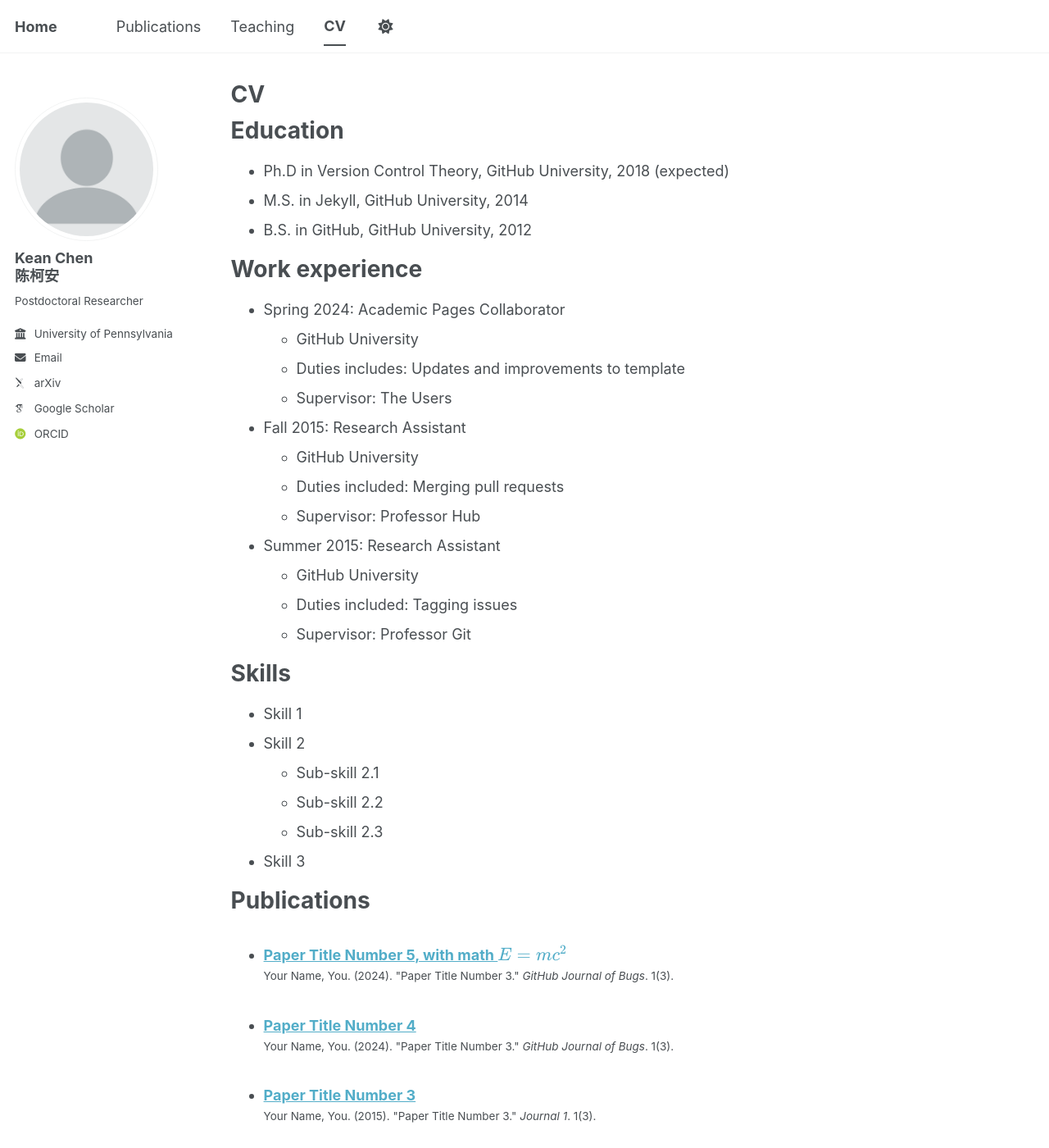
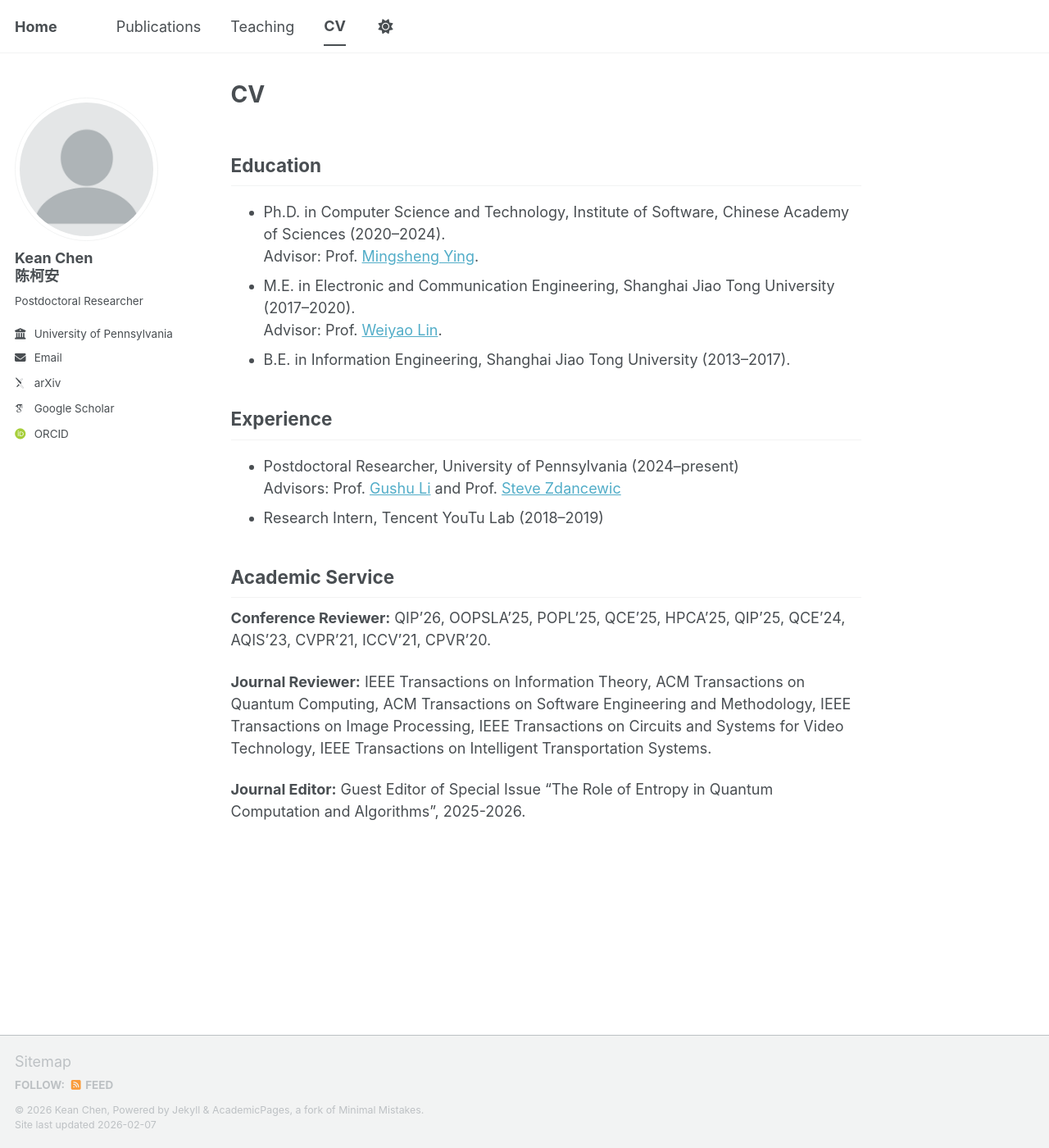
Before and after one commit to cccorn/cccorn.github.io, a Jekyll site: the page built from _pages/cv.md, in a window 1280 px wide and 1400 px high. Shown: the whole window at 82% size. Built offline with Jekyll 4.4.1, drawn with Linux system fonts in a browser that asks for light colours; some web fonts are replaced; a script bundle is joined from its source files by our own code; library files that are not in the unit come from our copies; some of the changed text lies outside the part shown.

Commit message:
Update cv.md

```diff
--- a/_pages/cv.md
+++ b/_pages/cv.md
@@ -1,64 +1,32 @@
 ---
-layout: archive
+layout: single
 title: "CV"
 permalink: /cv/
 author_profile: true
-redirect_from:
-  - /resume
 ---
 
-{% include base_path %}
+## Education
+- Ph.D. in Computer Science and Technology, Institute of Software, Chinese Academy of Sciences (2020–2024).
+  Advisor: Prof. [Mingsheng Ying](https://profiles.uts.edu.au/Mingsheng.Ying).
+- M.E. in Electronic and Communication Engineering, Shanghai Jiao Tong University (2017–2020).
+  Advisor: Prof. [Weiyao Lin](https://weiyaolin.github.io).
+- B.E. in Information Engineering, Shanghai Jiao Tong University (2013–2017).
 
-Education
-======
-* Ph.D in Version Control Theory, GitHub University, 2018 (expected)
-* M.S. in Jekyll, GitHub University, 2014
-* B.S. in GitHub, GitHub University, 2012
+## Experience
+- Postdoctoral Researcher, University of Pennsylvania (2024–present)
+  Advisors: Prof. [Gushu Li](https://sites.google.com/view/gushuli) and Prof. [Steve Zdancewic](https://www.cis.upenn.edu/~stevez)
+- Research Intern, Tencent YouTu Lab (2018–2019)
 
-Work experience
-======
-* Spring 2024: Academic Pages Collaborator
-  * GitHub University
-  * Duties includes: Updates and improvements to template
-  * Supervisor: The Users
+## Academic Service
 
-* Fall 2015: Research Assistant
-  * GitHub University
-  * Duties included: Merging pull requests
-  * Supervisor: Professor Hub
+**Conference Reviewer:** QIP'26, OOPSLA'25, POPL'25, QCE'25, HPCA'25, QIP'25, QCE'24, AQIS'23, CVPR'21, ICCV'21, CPVR'20.
 
-* Summer 2015: Research Assistant
-  * GitHub University
-  * Duties included: Tagging issues
-  * Supervisor: Professor Git
+**Journal Reviewer:**
+IEEE Transactions on Information Theory,
+ACM Transactions on Quantum Computing,
+ACM Transactions on Software Engineering and Methodology,
+IEEE Transactions on Image Processing,
+IEEE Transactions on Circuits and Systems for Video Technology,
+IEEE Transactions on Intelligent Transportation Systems.
 
-Skills
-======
-* Skill 1
-* Skill 2
-  * Sub-skill 2.1
-  * Sub-skill 2.2
-  * Sub-skill 2.3
-* Skill 3
-
-Publications
-======
-  <ul>{% for post in site.publications reversed %}
-    {% include archive-single-cv.html %}
-  {% endfor %}</ul>
-
-Talks
-======
-  <ul>{% for post in site.talks reversed %}
-    {% include archive-single-talk-cv.html  %}
-  {% endfor %}</ul>
-
-Teaching
-======
-  <ul>{% for post in site.teaching reversed %}
-    {% include archive-single-cv.html %}
-  {% endfor %}</ul>
-
-Service and leadership
-======
-* Currently signed in to 43 different slack teams
+**Journal Editor:** Guest Editor of Special Issue "The Role of Entropy in Quantum Computation and Algorithms", 2025-2026.
```
